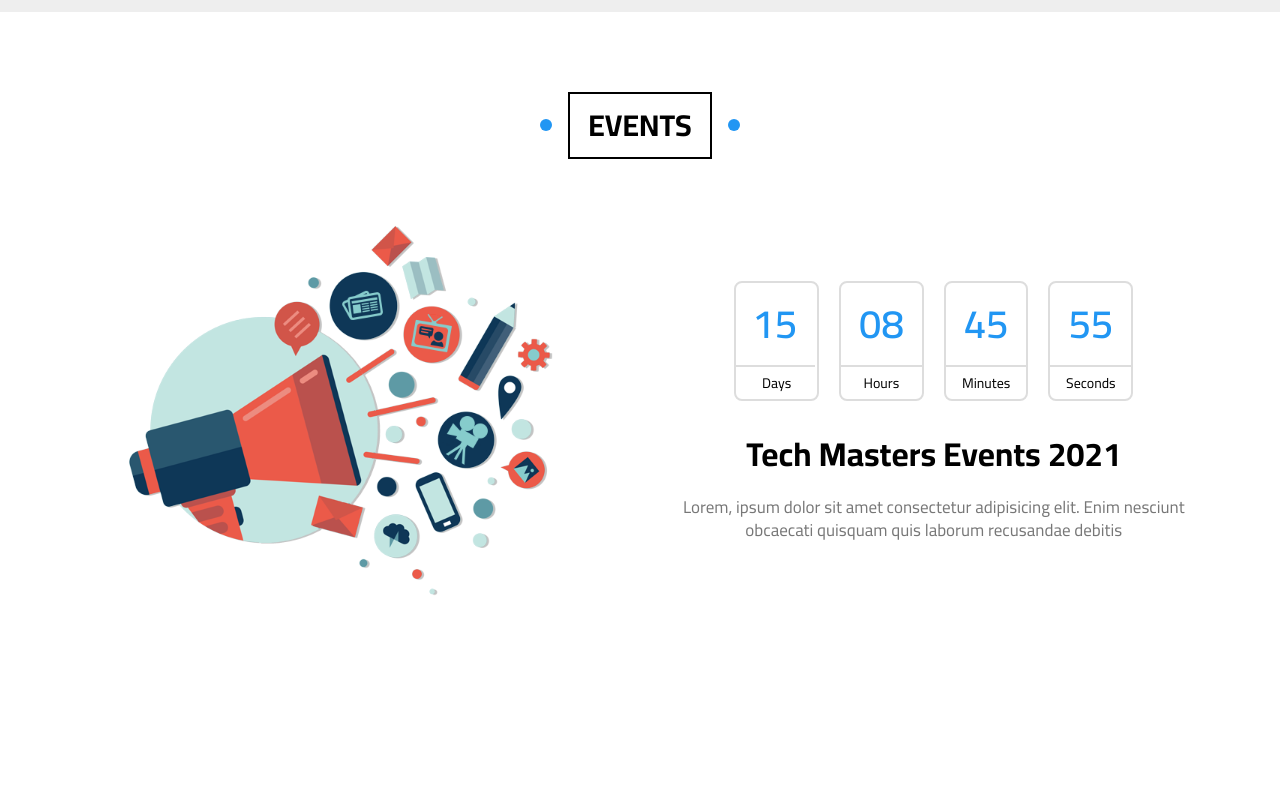
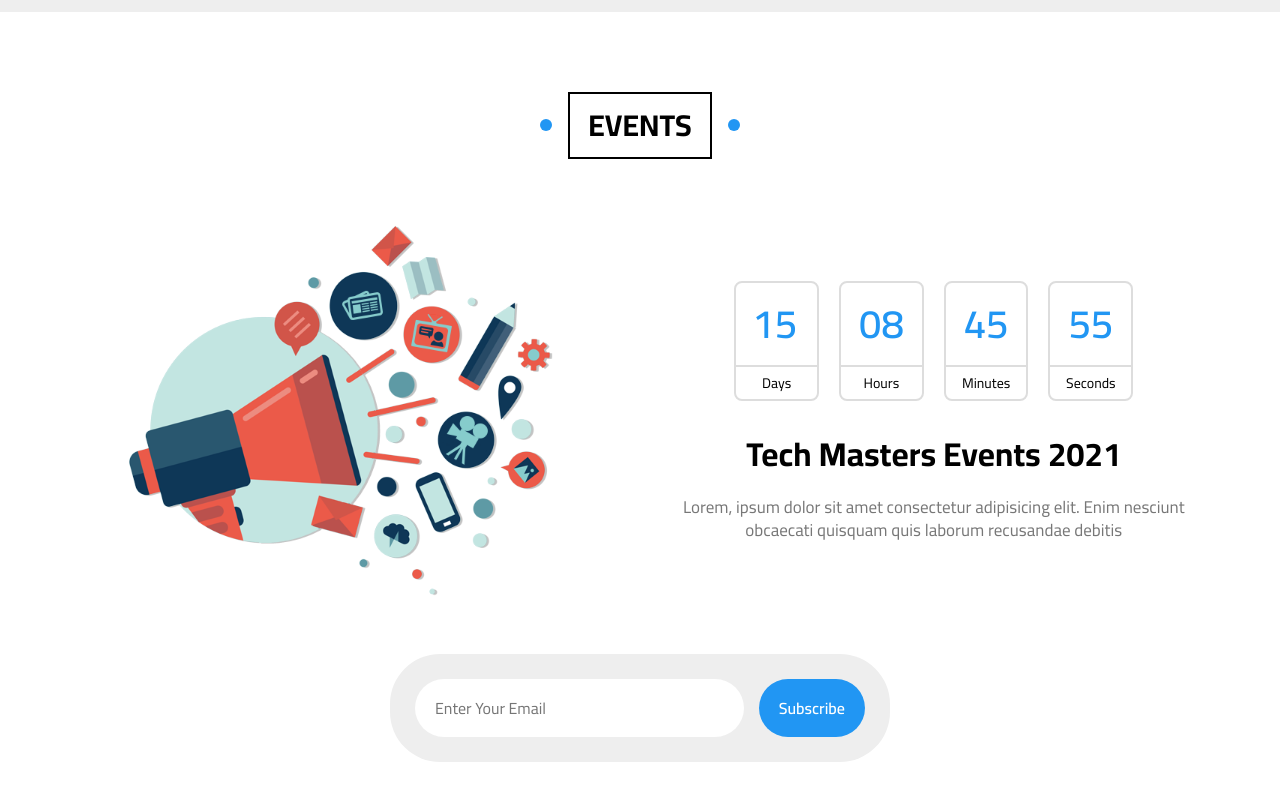
Before and after one commit to hosam252mohamed/template-three, a plain HTML site: page index.html in a window 1280 px wide. Shown: the part 8042-8842 px from the top of the page. Before the commit the page ends 8736 px from the top, so only its background shows below. Drawn offline with Linux system fonts and the light colour scheme.

Commit message:
Events Section Completed

```diff
--- a/css/main.css
+++ b/css/main.css
@@ -1330,7 +1330,6 @@ header .links .main-links .other-links div ul li a i {
   font-weight: 600;
   color: var(--main-color);
   padding-bottom: 10px;
-  border-bottom: 2px solid #ddd;
   padding: 18px;
   position: relative;
   transition: var(--transition-time);
@@ -1340,7 +1339,6 @@ header .links .main-links .other-links div ul li a i {
   -o-transition: var(--transition-time);
 }
 .events .right .timer div:first-child span:first-child {
-  position: relative;
   left: -2px;
 }
 .events .right .timer > div:hover span:first-child {
@@ -1370,6 +1368,7 @@ header .links .main-links .other-links div ul li a i {
 .events .right span:last-child {
   padding: 8px 0;
   font-size: 14px;
+  border-top: 2px solid #ddd;
   position: relative;
 }
 .events .right span:last-child::before {
@@ -1411,3 +1410,70 @@ header .links .main-links .other-links div ul li a i {
     padding: 18px 12px;
   }
 }
+.events form {
+  display: flex;
+  gap: 15px;
+  margin: 0 auto;
+  margin-top: 40px;
+  padding: 25px;
+  max-width: 500px;
+  background-color: #eee;
+  border-radius: 50px;
+  -webkit-border-radius: 50px;
+  -moz-border-radius: 50px;
+  -ms-border-radius: 50px;
+  -o-border-radius: 50px;
+}
+@media (max-width: 768px) {
+  .events form {
+    flex-direction: column;
+    border-radius: 8px;
+    -webkit-border-radius: 8px;
+    -moz-border-radius: 8px;
+    -ms-border-radius: 8px;
+    -o-border-radius: 8px;
+  }
+}
+.events form input[type="email"] {
+  border: 0;
+  padding: 20px;
+  flex: 1;
+  border-radius: 50px;
+  -webkit-border-radius: 50px;
+  -moz-border-radius: 50px;
+  -ms-border-radius: 50px;
+  -o-border-radius: 50px;
+}
+.events form input[type="email"]:hover {
+  outline: none;
+}
+.events form input[type="email"]::placeholder {
+  transition: var(--transition-time);
+  -webkit-transition: var(--transition-time);
+  -moz-transition: var(--transition-time);
+  -ms-transition: var(--transition-time);
+  -o-transition: var(--transition-time);
+}
+.events form input[type="submit"] {
+  color: white;
+  background-color: var(--main-color);
+  padding: 15px 20px;
+  border: 0;
+  font-weight: 600;
+  border-radius: 50px;
+  -webkit-border-radius: 50px;
+  -moz-border-radius: 50px;
+  -ms-border-radius: 50px;
+  -o-border-radius: 50px;
+  cursor: pointer;
+}
+@media (max-width: 768px) {
+  .events form input[type="email"],
+  .events form input[type="submit"] {
+    border-radius: 8px;
+    -webkit-border-radius: 8px;
+    -moz-border-radius: 8px;
+    -ms-border-radius: 8px;
+    -o-border-radius: 8px;
+  }
+}
--- a/index.html
+++ b/index.html
@@ -665,6 +665,10 @@
             </p>
           </div>
         </div>
+        <form action="">
+          <input type="email" placeholder="Enter Your Email" name="mail" required>
+          <input type="submit" value="Subscribe">
+        </form>
       </div>
     </div>
     <!-- End Events -->
```
